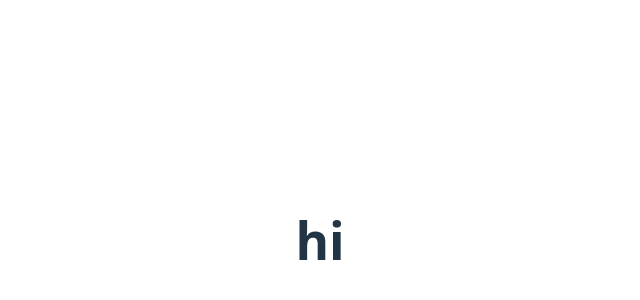
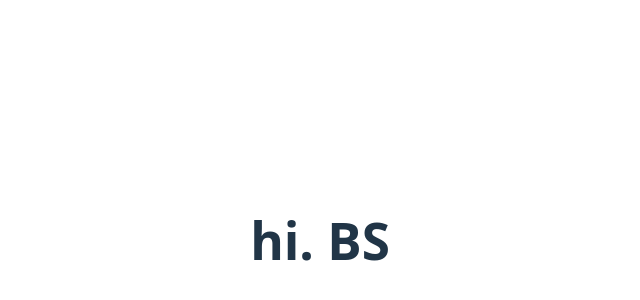
Before and after one commit to e1-mslee/reactProject, a React (Vite) app in the folder frontend/: page / in a window 1280 px wide. Shown: the part 160-460 px from the top of the page, without its empty margins (320-960 px from the left). Built offline with nearby package versions, Linux system fonts and the light colour scheme.

Commit message:
deleteDir 추가

```diff
--- a/frontend/src/App.tsx
+++ b/frontend/src/App.tsx
@@ -6,7 +6,7 @@ function App() {
 
   return (
     <>
-    <h1>hi</h1>
+    <h1>hi. BS</h1>
     </>
   )
 }
```
Also changed, not shown: 1 other file (tests, documents, lock files or other folders).
